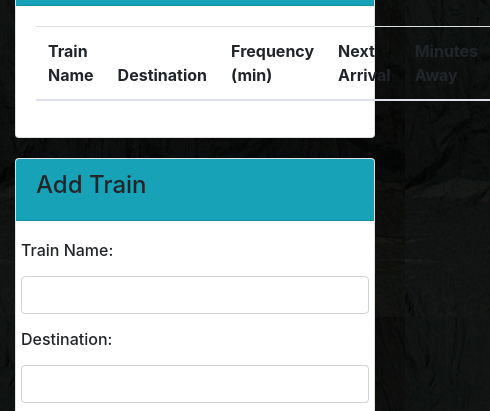
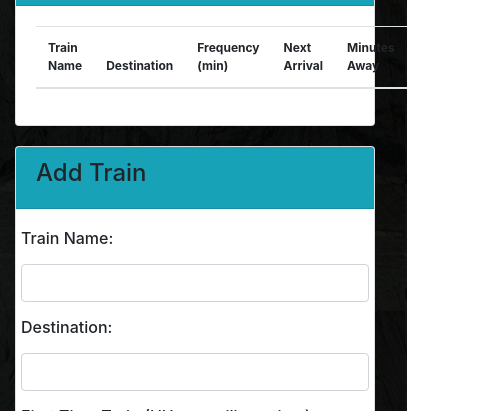
Before and after one commit to mbouhoum1988/Train-Arrivals, a plain HTML site: page index.html in a window 390 px wide. Shown: the part 689-1100 px from the top of the page, 490 px wide, since content can reach past the window. Drawn offline with nearby package versions, Linux system fonts and the light colour scheme; no server answers.

Commit message:
train schudler

```diff
--- a/assets/css/style.css
+++ b/assets/css/style.css
@@ -15,8 +15,10 @@ body{
     margin-top: 20px ;
 }
 
-@media only screen and (max-width: 600px){
-.table th, .table td {
-    padding: 0px;
+ @media only screen and (max-width: 600px){
+ .table th, .table td {
+    margin: 1px;
+    font-size: 12px;
+ }
+
 }
-}
```
Also changed, not shown: 1 other file.
